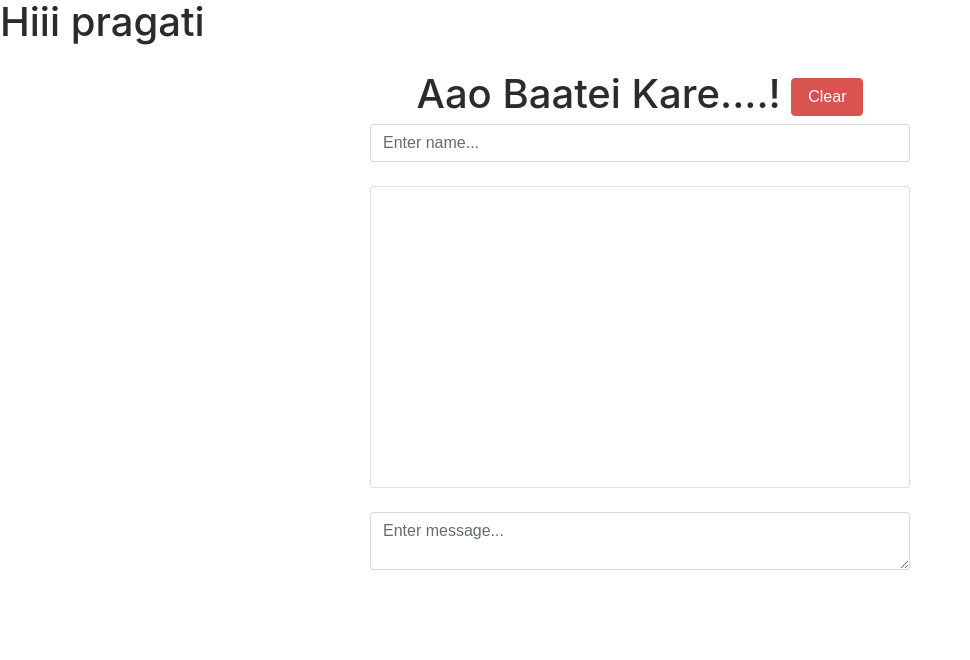
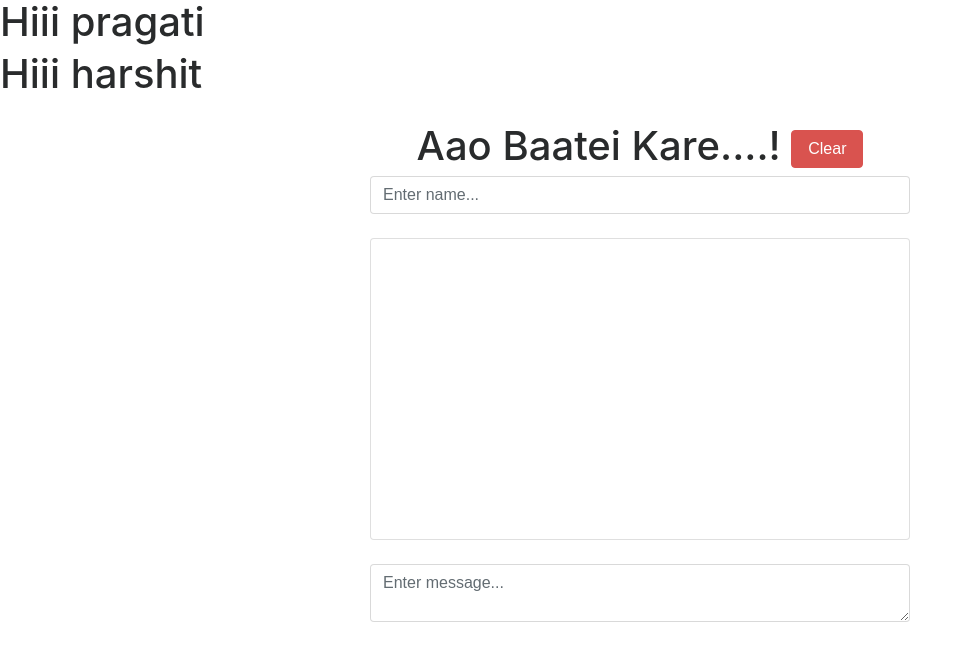
Before and after one commit to looser97/Chat_Room, a website: page chat/index.html in a window 1280 px wide. Shown: the whole page, without its empty margins (0-970 px from the left). Drawn offline with nearby package versions, Linux system fonts and the light colour scheme; no server answers.

Commit message:
Hii harshit

```diff
--- a/chat/index.html
+++ b/chat/index.html
@@ -12,6 +12,7 @@
 </head>
 <body>
 	<h1> Hiii pragati </h1>
+	<h1>Hiii harshit</h1>
     <div class="container">
         <div class="row">
             <div class="col-md-6 offset-md-3 col-sm-12">
```
